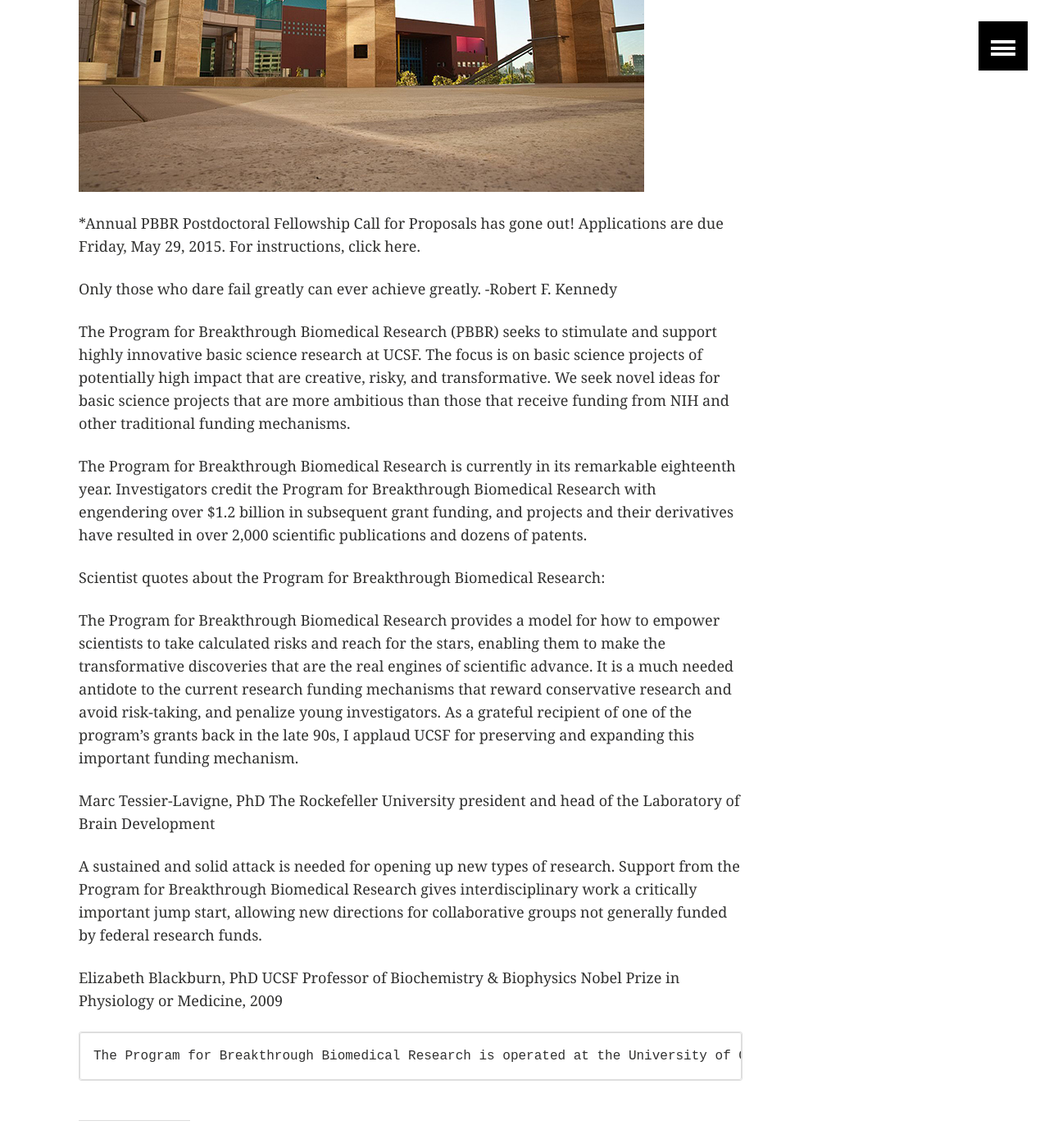
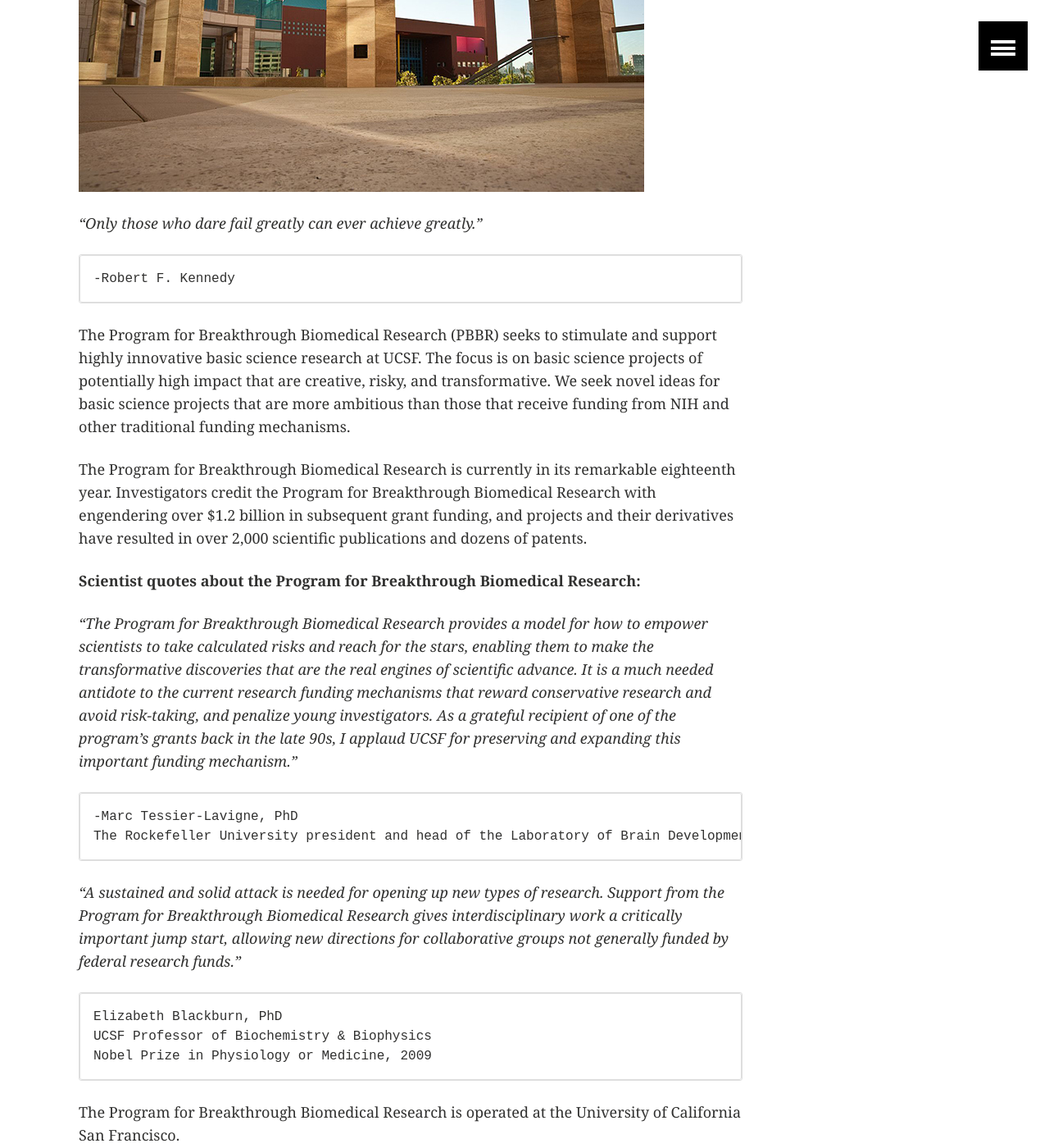
Before and after one commit to UCSF-CMP/pbbr, a Jekyll site: the page built from about/index.md, in a window 1280 px wide and 1400 px high, scrolled down 561 px. Shown: the whole window at 82% size. Built offline with Jekyll 4.4.1, drawn with Linux system fonts in a browser that asks for light colours.

Commit message:
minor updates

```diff
--- a/about/index.md
+++ b/about/index.md
@@ -14,27 +14,26 @@ ads: false
 
 ![mission bay](../images/missionbay.jpg)
 
-*Annual PBBR Postdoctoral Fellowship Call for Proposals has gone out! Applications are due Friday, May 29, 2015. For instructions, click here.
 
- Only those who dare fail greatly can ever achieve greatly.
- -Robert F. Kennedy
+*"Only those who dare fail greatly can ever achieve greatly."*
+
+	-Robert F. Kennedy
 
 The Program for Breakthrough Biomedical Research (PBBR) seeks to stimulate and support highly innovative basic science research at UCSF. The focus is on basic science projects of potentially high impact that are creative, risky, and transformative. We seek novel ideas for basic science projects that are more ambitious than those that receive funding from NIH and other traditional funding mechanisms.
 
 The Program for Breakthrough Biomedical Research is currently in its remarkable eighteenth year. Investigators credit the Program for Breakthrough Biomedical Research with engendering over $1.2 billion in subsequent grant funding, and projects and their derivatives have resulted in over 2,000 scientific publications and dozens of patents.
 
-Scientist quotes about the Program for Breakthrough Biomedical Research:
+**Scientist quotes about the Program for Breakthrough Biomedical Research:**
 
-The Program for Breakthrough Biomedical Research provides a model for how to empower scientists to take calculated risks and reach for the stars, enabling them to make the transformative discoveries that are the real engines of scientific advance. It is a much needed antidote to the current research funding mechanisms that reward conservative research and avoid risk-taking, and penalize young investigators. As a grateful recipient of one of the program's grants back in the late 90s, I applaud UCSF for preserving and expanding this important funding mechanism.
+*"The Program for Breakthrough Biomedical Research provides a model for how to empower scientists to take calculated risks and reach for the stars, enabling them to make the transformative discoveries that are the real engines of scientific advance. It is a much needed antidote to the current research funding mechanisms that reward conservative research and avoid risk-taking, and penalize young investigators. As a grateful recipient of one of the program's grants back in the late 90s, I applaud UCSF for preserving and expanding this important funding mechanism."*
 
-Marc Tessier-Lavigne, PhD
-The Rockefeller University president and head of the Laboratory of Brain Development
+	-Marc Tessier-Lavigne, PhD
+	The Rockefeller University president and head of the Laboratory of Brain Development
 
-A sustained and solid attack is needed for opening up new types of research. Support from the Program for Breakthrough Biomedical Research gives interdisciplinary work a critically important jump start, allowing new directions for collaborative groups not generally funded by federal research funds.
+*"A sustained and solid attack is needed for opening up new types of research. Support from the Program for Breakthrough Biomedical Research gives interdisciplinary work a critically important jump start, allowing new directions for collaborative groups not generally funded by federal research funds."*
 
-Elizabeth Blackburn, PhD
-UCSF Professor of Biochemistry & Biophysics
-Nobel Prize in Physiology or Medicine, 2009
+	Elizabeth Blackburn, PhD
+	UCSF Professor of Biochemistry & Biophysics
+	Nobel Prize in Physiology or Medicine, 2009
 
-
-	The Program for Breakthrough Biomedical Research is operated at the University of California San Francisco.
+The Program for Breakthrough Biomedical Research is operated at the University of California San Francisco.
```
Also changed, not shown: index.md (+2 -2 lines).
